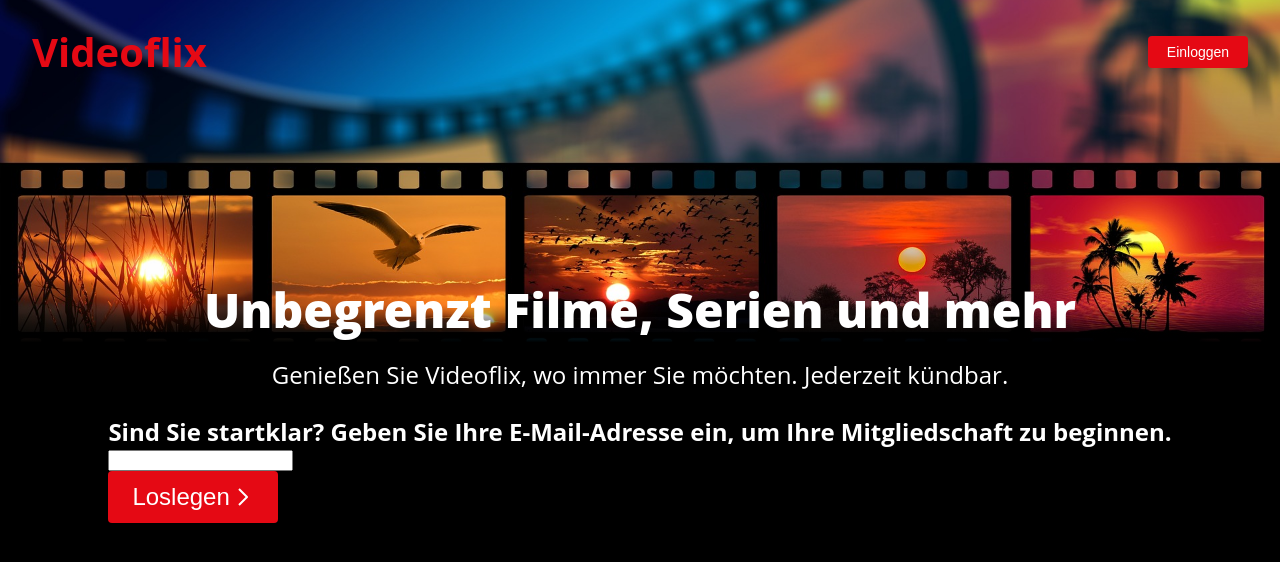
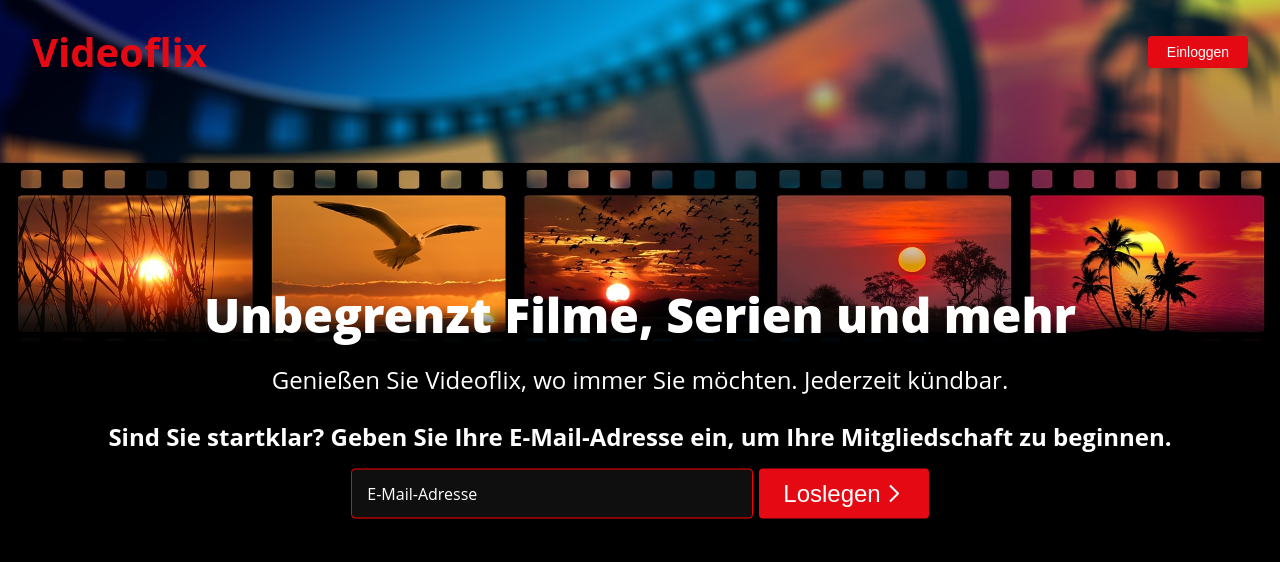
Before and after one commit to offSimonEsders/videoflix-frontend, an Angular app: page / in a window 1280 px wide. Shown: the top 562 px of the page. Built offline with nearby package versions, Linux system fonts and the light colour scheme.

Commit message:
validate email with angular formcontrol

```diff
--- a/src/app/start-page/start-page.component.html
+++ b/src/app/start-page/start-page.component.html
@@ -15,7 +15,13 @@
       <div action="" class="continue-mail">
         <h2>Sind Sie startklar? Geben Sie Ihre E-Mail-Adresse ein, um Ihre Mitgliedschaft zu beginnen.</h2>
         <form action="" class="validate-mail">
-          <input type="text">
+          <div class="standart-inputcon">
+            <input autocomplete="email" type="text" id="emailinput" [formControl]="email" required>
+            <label for="emailinput">E-Mail-Adresse</label>
+            @if(email.invalid) {
+              <p class="error-message">{{getErrorMessagePassword()}}</p>
+            }
+          </div>
           <button class="standart-btn btn-big">
             Loslegen
             <svg width="24" height="24" viewBox="0 0 24 24" fill="none" xmlns="http://www.w3.org/2000/svg"
--- a/src/app/start-page/start-page.component.scss
+++ b/src/app/start-page/start-page.component.scss
@@ -86,11 +86,16 @@ header {
 }
 
 .validate-mail {
+  display: flex;
+  justify-content: center;
+  gap: 8px;
+  margin-top: 16px;
+
   .btn-big {
     display: flex;
     align-items: center;
     width: auto;
-    height: auto;
+    height: 50px;
     padding: 12px 24px;
     font-size: 1.5rem;
   }
--- a/src/app/start-page/start-page.component.ts
+++ b/src/app/start-page/start-page.component.ts
@@ -1,12 +1,44 @@
-import { Component } from '@angular/core';
+import {Component, OnInit, ViewChild} from '@angular/core';
+import {
+  ReactiveFormsModule,
+  FormControl,
+  AbstractControl,
+} from "@angular/forms";
 
 @Component({
   selector: 'app-start-page',
   standalone: true,
-  imports: [],
+  imports: [
+    ReactiveFormsModule
+  ],
   templateUrl: './start-page.component.html',
   styleUrl: './start-page.component.scss'
 })
 export class StartPageComponent {
+  mailregex: RegExp = /[a-z0-9]+@[a-z]+\.[a-z]/;
+  email: FormControl<string | null> = new FormControl('', [this.validateEmail.bind(this)]);
 
+  /**
+   * Validates if email matches to mailregex
+   *
+   * @param {FormControl} control - Field to validate
+   * */
+  validateEmail(control: AbstractControl): { check: true } | null {
+    if (control.value.length > 0 && !this.mailregex.test(control.value)) {
+      return {check: true};
+    }
+    return null;
+  }
+
+  /**
+   * Checks if email has error and returns error message
+   *
+   * @returns {string | undefined} - error message or no errormessage
+   * */
+  getErrorMessagePassword(): 'Enter a valid email' | undefined {
+    if (this.email.hasError('check')) {
+      return 'Enter a valid email';
+    }
+    return
+  }
 }
--- a/src/styles.scss
+++ b/src/styles.scss
@@ -41,3 +41,53 @@ h1, h2, h3, p {
   }
 
 }
+
+.standart-inputcon {
+  position: relative;
+  width: 100%;
+  max-width: 400px;
+
+  input {
+    width: calc(100% - 32px);
+    padding: 1.25rem 1rem 0.25rem;
+    font-size: 1rem;
+    line-height: 1.5;
+    border: 1px solid red;
+    border-radius: 0.25rem;
+    color: #FFF;
+    background: rgba(63, 60, 60, 0.25);
+
+    &:-webkit-autofill + label {
+      color: black;
+    }
+
+    &:valid + label {
+      top: 10px;
+      transform: translateY(-50%);
+      font-size: 0.75rem;
+    }
+
+    &:focus + label {
+      top: 10px;
+      transform: translateY(-50%);
+      font-size: 0.75rem;
+    }
+  }
+
+  label {
+    position: absolute;
+    top: 50%;
+    transform: translateY(-50%);
+    left: 16px;
+    font-size: 1rem;
+  }
+
+  .error-message {
+    position: absolute;
+    bottom: -4px;
+    transform: translateY(100%);
+    left: 16px;
+    color: var(--red);
+  }
+
+}
```
